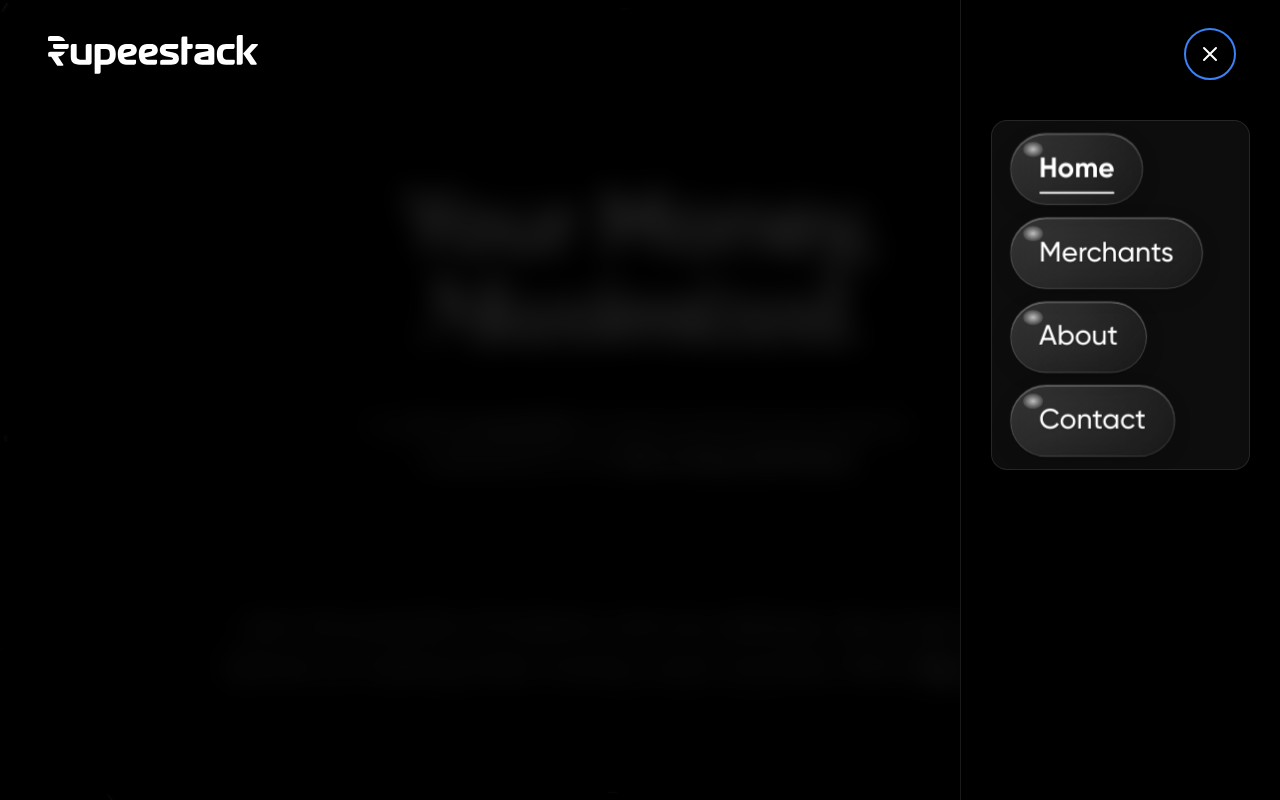
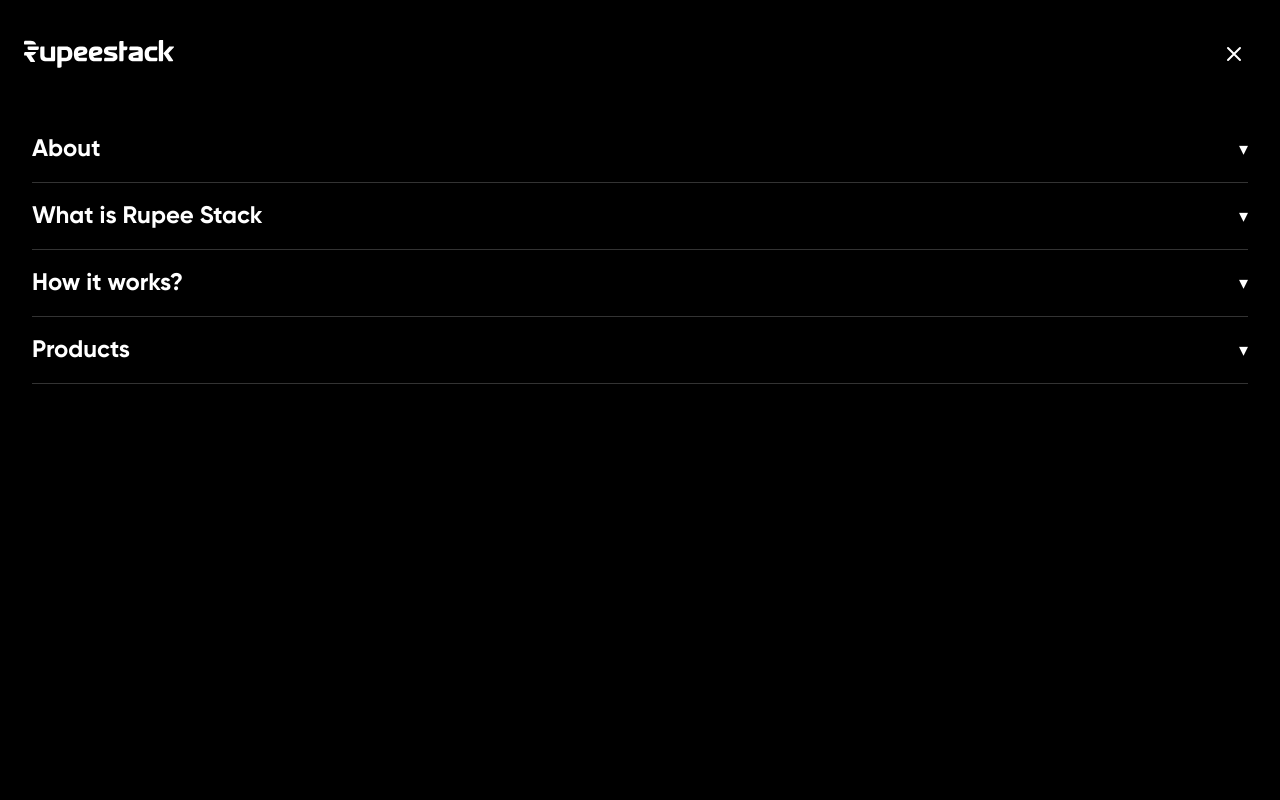
Before and after one commit to emadnahed/rupeestack, a Next.js app: page / in a window 1280 px wide. Both pictures are taken after a click on the button 1210 px from the left and 54 px from the top of the page. Built offline with nearby package versions, Linux system fonts and the light colour scheme.

Commit message:
update: Change in header.

```diff
--- a/src/app/components/Header.module.css
+++ b/src/app/components/Header.module.css
@@ -8,6 +8,13 @@
   -webkit-backdrop-filter: none;
   padding: 0;
   z-index: 1002;
+}
+
+/* Hide header when overlay menu is open */
+.headerHidden {
+  opacity: 0;
+  visibility: hidden;
+  pointer-events: none;
 }
 
 .nav {
@@ -124,24 +131,22 @@
   left: 0;
   width: 100%;
   height: 100vh;
-  background: rgba(0, 0, 0, 0.85);
-  backdrop-filter: blur(15px);
-  -webkit-backdrop-filter: blur(15px);
-  z-index: 1001;
+  background: #000;
+  backdrop-filter: none;
+  -webkit-backdrop-filter: none;
+  z-index: 1100;
   display: flex;
-  justify-content: flex-end;
-  align-items: flex-start;
+  justify-content: center;
+  align-items: center;
   opacity: 0;
   visibility: hidden;
   transition: all 0.3s ease-in-out;
-  transform: translateX(100%);
   padding: 0;
 }
 
 .navMenu.menuActive {
   opacity: 1;
   visibility: visible;
-  transform: translateX(0);
 }
 
 .closeButton {
@@ -173,137 +178,107 @@
   transition: transform 0.2s ease;
 }
 
-.navMenuContent {
-  width: 80%;
-  max-width: 320px;
+/* Overlay content wrapper */
+.overlayContent {
+  position: relative;
+  width: 100%;
   height: 100vh;
-  background: rgba(0, 0, 0, 0.95);
-  backdrop-filter: blur(20px);
-  -webkit-backdrop-filter: blur(20px);
-  padding: 120px 30px 30px;
-  overflow-y: auto;
-  box-shadow: -5px 0 25px rgba(0, 0, 0, 0.3);
-  border-left: 1px solid rgba(255, 255, 255, 0.1);
+  padding: 24px 24px 40px;
+  display: flex;
+  flex-direction: column;
 }
 
-.navMenuNav {
+.overlayHeader {
   display: flex;
-  flex-direction: column;
-  gap: 25px;
-  align-items: flex-start;
+  align-items: center;
+  justify-content: space-between;
+}
+
+.overlayLogo {
+  display: inline-flex;
+  align-items: center;
+}
+
+.overlayClose {
+  color: #fff;
+}
+
+.overlayNav {
+  margin-top: 32px;
   width: 100%;
 }
 
-.glassContainer {
-  display: flex;
-  gap: 12px;
-  padding: 12px;
-  flex-wrap: wrap;
-  position: relative;
-  background: rgba(255, 255, 255, 0.05);
-  backdrop-filter: blur(15px);
-  -webkit-backdrop-filter: blur(15px);
-  border-radius: 16px;
-  border: 1px solid rgba(255, 255, 255, 0.1);
-  box-shadow: 0 8px 32px rgba(0, 0, 0, 0.2);
+.overlayList {
+  list-style: none;
+  margin: 0;
+  padding: 0 8px;
 }
 
-.waterBubble {
-  display: inline-block;
-  margin: 0 6px;
-  padding: 14px 28px;
-  background: linear-gradient(135deg,
-    rgba(255, 255, 255, 0.15) 0%,
-    rgba(255, 255, 255, 0.08) 50%,
-    rgba(255, 255, 255, 0.03) 100%
-  );
-  backdrop-filter: blur(30px) saturate(200%) brightness(140%);
-  -webkit-backdrop-filter: blur(30px) saturate(200%) brightness(140%);
-  border: 1px solid rgba(255, 255, 255, 0.15);
-  border-radius: 50px;
-  position: relative;
-  overflow: hidden;
-  box-shadow:
-    0 6px 20px rgba(0, 0, 0, 0.15),
-    inset 0 1px 0 rgba(255, 255, 255, 0.3),
-    inset 0 -1px 0 rgba(0, 0, 0, 0.05);
-  transition: all 0.4s cubic-bezier(0.4, 0, 0.2, 1);
-  animation: bubbleFloat 4s ease-in-out infinite;
-  animation-delay: calc(var(--index) * 0.3s);
-  will-change: transform, box-shadow, backdrop-filter;
+.overlayItem {
+  width: 100%;
 }
 
-.waterBubble::before {
-  content: '';
-  position: absolute;
-  top: 8px;
-  left: 12px;
-  width: 20px;
-  height: 15px;
-  background: radial-gradient(ellipse at center,
-    rgba(255, 255, 255, 0.7) 0%,
-    rgba(255, 255, 255, 0.2) 60%,
-    transparent 100%
-  );
-  border-radius: 50%;
-  filter: blur(0.5px);
-  pointer-events: none;
-  z-index: 1;
+.itemHeader {
+  width: 100%;
+  display: flex;
+  align-items: center;
+  justify-content: space-between;
+  padding: 18px 0;
+  color: #fff;
+  background: none;
+  border: none;
+  cursor: pointer;
 }
 
-.waterBubble:hover {
-  transform: translateY(-1px) scale(1.02);
-  background: linear-gradient(135deg,
-    rgba(255, 255, 255, 0.25) 0%,
-    rgba(255, 255, 255, 0.15) 50%,
-    rgba(255, 255, 255, 0.08) 100%
-  );
-  backdrop-filter: blur(40px) saturate(200%) brightness(150%);
-  box-shadow:
-    0 8px 30px rgba(0, 0, 0, 0.2),
-    inset 0 1px 0 rgba(255, 255, 255, 0.4),
-    inset 0 -1px 0 rgba(255, 255, 255, 0.1);
+.itemTitle {
+  font-size: 24px;
+  font-weight: 600;
+  font-family: 'Gilroy', sans-serif;
 }
 
-@keyframes bubbleFloat {
-  0%, 100% {
-    transform: translateY(0px) scale(1);
-  }
-  50% {
-    transform: translateY(-3px) scale(1.01);
-  }
+.chevron {
+  color: #fff;
+  font-size: 18px;
+  transition: transform 0.2s ease;
 }
 
-.navLink {
-  color: #fff;
-  font-size: 28px;
-  font-weight: 500;
-  text-decoration: none;
-  transition: all 0.3s ease-in-out;
-  position: relative;
-  display: block;
-  padding: 0;
-  margin: 0;
-  font-family: 'Gilroy', sans-serif;
-  z-index: 2;
-  position: relative;
-  text-shadow: 0 1px 2px rgba(0, 0, 0, 0.2);
+.chevronOpen {
+  transform: rotate(180deg);
 }
 
-.navLink::after {
-  content: '';
-  position: absolute;
-  bottom: 5px;
-  left: 0;
-  width: 0;
-  height: 2px;
-  background: #fff;
-  transition: width 0.3s ease-in-out;
+.divider {
+  height: 1px;
+  width: 100%;
+  background: rgba(255, 255, 255, 0.2);
 }
 
-.navLink:hover::after,
-.navLink.activeLink::after {
-  width: 100%;
+.subListWrapper {
+  max-height: 0;
+  overflow: hidden;
+  transition: max-height 0.25s ease;
+}
+
+.subOpen {
+  max-height: 240px; /* enough for a few items */
+}
+
+.subList {
+  list-style: none;
+  margin: 0 0 12px 0;
+  padding: 0 0 0 2px;
+}
+
+.subLink {
+  display: inline-block;
+  color: #dcdcdc;
+  text-decoration: none;
+  padding: 8px 0;
+  font-size: 16px;
+  transition: color 0.2s ease;
+}
+
+.subLink:hover {
+  color: #fff;
 }
 
 .activeLink {
--- a/src/app/components/Header.tsx
+++ b/src/app/components/Header.tsx
@@ -5,31 +5,60 @@
 import Image from 'next/image';
 import Link from 'next/link';
 import { usePathname } from 'next/navigation';
-// Pure CSS water bubble implementation
+// Header with full-screen overlay navigation
 
 const Header: React.FC = () => {
   const [isMenuOpen, setIsMenuOpen] = useState(false);
+  const [openSection, setOpenSection] = useState<number | null>(null);
   const pathname = usePathname();
 
   const menuBtnClass = `${styles.menuBtn} ${isMenuOpen ? styles.menuOpen : ''}`;
   const navMenuClass = `${styles.navMenu} ${isMenuOpen ? styles.menuActive : ''}`;
 
-  const navLinks = [
-    { href: '/', label: 'Home' },
-    { href: '/merchant-join', label: 'Merchants' },
-    { href: '/about', label: 'About' },
-    { href: '/contact', label: 'Contact' },
+  const sections = [
+    {
+      title: 'About',
+      items: [
+        { href: '/about', label: 'Company' },
+        { href: '/team', label: 'Team' },
+        { href: '/careers', label: 'Careers' },
+      ],
+    },
+    {
+      title: 'What is Rupee Stack',
+      items: [
+        { href: '/what-is-rupeestack', label: 'Overview' },
+        { href: '/security', label: 'Security' },
+        { href: '/partners', label: 'Partners' },
+      ],
+    },
+    {
+      title: 'How it works?',
+      items: [
+        { href: '/how-it-works', label: 'For Users' },
+        { href: '/merchant-join', label: 'For Merchants' },
+        { href: '/faq', label: 'FAQ' },
+      ],
+    },
+    {
+      title: 'Products',
+      items: [
+        { href: '/loyalty', label: 'Loyalty' },
+        { href: '/products/pay', label: 'Pay App' },
+        { href: '/products/secure-core', label: 'Secure Core' },
+      ],
+    },
   ];
 
   return (
     <>
-      <header className={styles.header}>
+      <header className={`${styles.header} ${isMenuOpen ? styles.headerHidden : ''}`}>
         <nav className={styles.nav} aria-label="Main Navigation">
           <div className={styles.logoContainer}>
-            <Link href="/" aria-label="Rupee Cashback Home">
+            <Link href="/" aria-label="Rupee Stack Home">
               <Image
                 src="/Rupeestack.svg"
-                alt="Rupee Cashback Logo"
+                alt="Rupee Stack Logo"
                 className={styles.logo}
                 width={180}
                 height={80}
@@ -50,75 +79,60 @@
                 <span className={styles.menuBar}></span>
                 <span className={styles.menuBar}></span>
               </button>
-            ) : (
+            ) : null}
+          </div>
+        </nav>
+      </header>
+
+      {/* Full-screen Overlay Menu */}
+      <div className={navMenuClass} role="dialog" aria-modal="true" aria-label="Site menu">
+        <div className={styles.overlayContent}>
+          <div className={styles.overlayHeader}>
+            <Link href="/" className={styles.overlayLogo} aria-label="Rupee Stack Home" onClick={() => setIsMenuOpen(false)}>
+              <Image src="/Rupeestack.svg" alt="Rupee Stack Logo" width={150} height={60} />
+            </Link>
             <button
-                className={`${styles.menuBtn} ${styles.closeButton}`}
+              className={`${styles.menuBtn} ${styles.closeButton} ${styles.overlayClose}`}
               onClick={() => setIsMenuOpen(false)}
               aria-label="Close menu"
-                aria-expanded={true}
             >
               <svg width="24" height="24" viewBox="0 0 24 24" fill="none" xmlns="http://www.w3.org/2000/svg">
                 <path d="M18 6L6 18M6 6L18 18" stroke="currentColor" strokeWidth="2" strokeLinecap="round" strokeLinejoin="round"/>
               </svg>
             </button>
-            )}
           </div>
-        </nav>
-      </header>
 
-      {/* Mobile Navigation Menu */}
-      <div className={navMenuClass}>
-        <div className={styles.navMenuContent}>
-          <nav className={styles.navMenuNav}>
-            <div className={styles.glassContainer}>
-              {navLinks.map((link, index) => (
-                // <LiquidGlass
-                //   key={link.href}
-                //   glassStyle={{
-                //     depth: 0.7,
-                //     segments: 32,
-                //     radius: 0.3,
-                //     transmission: 0.9,
-                //     roughness: 0.1,
-                //     reflectivity: 0.5,
-                //     thickness: 0.5
-                //   }}
-                //   wrapperStyle={{
-                //     display: 'inline-block',
-                //     margin: '0 8px',
-                //     borderRadius: '25px',
-                //     overflow: 'hidden'
-                //   }}
-                //   style={`
-                //     padding: 12px 24px;
-                //     display: inline-block;
-                //     text-decoration: none;
-                //     color: white;
-                //     font-weight: 500;
-                //     transition: all 0.3s ease;
-                //   `}
-                // >
-
-                <div
-                  key={link.href}
-                  className={styles.waterBubble}
-                  style={{
-                    '--index': index
-                  } as React.CSSProperties}
+          <nav className={styles.overlayNav} aria-label="Overlay Navigation">
+            <ul className={styles.overlayList}>
+              {sections.map((section, idx) => (
+                <li key={section.title} className={styles.overlayItem}>
+                  <button
+                    className={styles.itemHeader}
+                    aria-expanded={openSection === idx}
+                    onClick={() => setOpenSection(openSection === idx ? null : idx)}
                   >
-
+                    <span className={styles.itemTitle}>{section.title}</span>
+                    <span className={`${styles.chevron} ${openSection === idx ? styles.chevronOpen : ''}`} aria-hidden="true">▾</span>
+                  </button>
+                  <div className={`${styles.subListWrapper} ${openSection === idx ? styles.subOpen : ''}`}>
+                    <ul className={styles.subList}>
+                      {section.items.map((it) => (
+                        <li key={it.href}>
                           <Link
-                    href={link.href}
-                    className={`${styles.navLink} ${
-                      pathname === link.href ? styles.activeLink : ''
-                    }`}
+                            href={it.href}
+                            className={`${styles.subLink} ${pathname === it.href ? styles.activeLink : ''}`}
                             onClick={() => setIsMenuOpen(false)}
                           >
-                    {link.label}
+                            {it.label}
                           </Link>
+                        </li>
+                      ))}
+                    </ul>
                   </div>
+                  <div className={styles.divider} />
+                </li>
               ))}
-            </div>
+            </ul>
           </nav>
         </div>
       </div>
```
Lines whose indentation alone changed are shown as unchanged.
